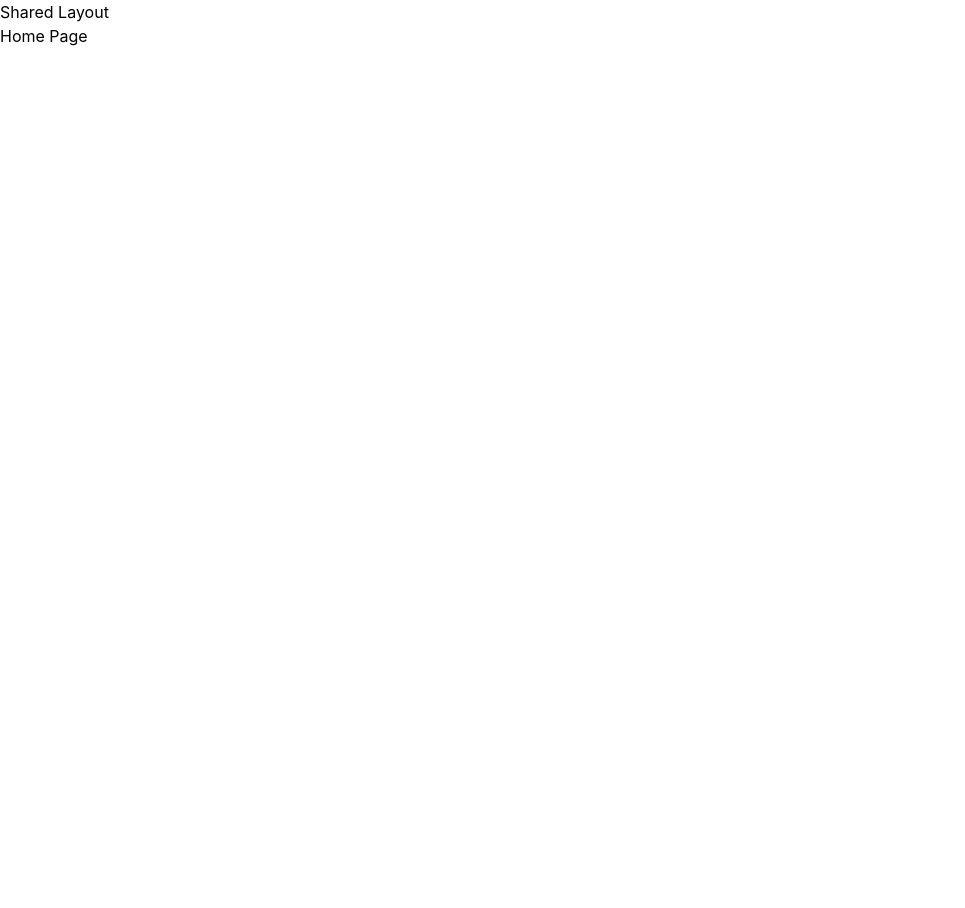
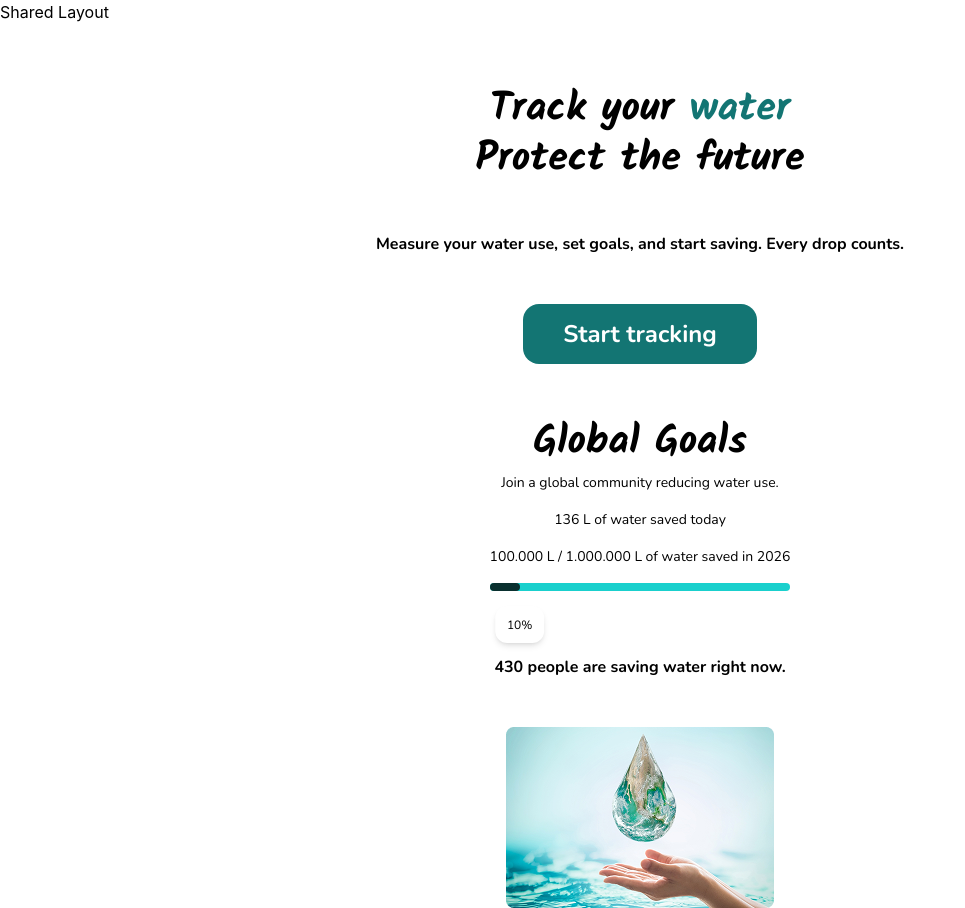
Before and after one commit to JonathanTWD/SustainableIsland2026, a React (Vite) app in the folder frontend/: page / in a window 1280 px wide. Shown: the whole page, without its empty margins (0-965 px from the left). Before the commit the page ends 800 px from the top, so only its background shows below. Built offline with nearby package versions, Linux system fonts and the light colour scheme.

Commit message:
homepage

```diff
--- a/frontend/src/Router/Routing.tsx
+++ b/frontend/src/Router/Routing.tsx
@@ -1,9 +1,10 @@
 import { BrowserRouter, Route, Routes, Outlet } from "react-router";
-import { HomePage } from "../pages/HomePageView";
+import HomePage from "../pages/HomePageView";
 import { ProfilePage } from "../pages/ProfilePageView";
 import { CalculatorPage } from "../pages/CalculatorPageView";
 import { InformationPage } from "../pages/InformationPageView";
 import LoginPage from "../pages/LoginPageView";
+import SignupPage from "../pages/SignUpPageView";
 
 const Layout = () => {
   return (
@@ -24,6 +25,8 @@ export const Routing = () => {
           <Route path="calculator" element={<CalculatorPage />} />
           <Route path="information" element={<InformationPage />} />
           <Route path="login" element={<LoginPage />} />
+          <Route path="signup" element={<SignupPage />} />
+          <Route path="home" element={<HomePage />} />
         </Route>
       </Routes>
     </BrowserRouter>
--- /dev/null
+++ b/frontend/src/component/HomePageComponents/Goals.tsx
@@ -0,0 +1,32 @@
+import ProgressBar from "./ProgressBar";
+
+interface GoalsProps {
+    WaterSavedToday ?: number;
+    WaterSavedTotal ?: number;
+    Goal ?: number;
+    Users ?: number;
+}
+
+const Goals = (GoalsProps: GoalsProps) => {
+    return (
+        <>
+        <div className="flex flex-col items-center">
+            <h2 className="font-kalam font-bold text-[40px]">
+                Global Goals
+            </h2>
+            <div className="flex flex-col gap-4 items-center font-nunito font-medium text-[14px]">
+                <p>Join a global community reducing water use.</p>
+                <p>136 L of water saved today</p>
+                <p>100.000 L / 1.000.000 L  of water saved in 2026</p>
+                <ProgressBar />
+                <p className="font-nunito font-bold text-[16px] mt-12">
+                    430 people are saving water right now.
+                </p>
+            </div>
+
+        </div>
+        </>
+    );
+}
+
+export default Goals;
--- /dev/null
+++ b/frontend/src/component/HomePageComponents/ProgressBar.tsx
@@ -0,0 +1,32 @@
+
+interface ProgressBarProps {
+    percentage?: number;
+}
+
+const ProgressBar = ({ percentage = 10 }: ProgressBarProps) => {
+    return (
+        <div className="relative w-full">
+            <div className="w-full h-2 bg-primary rounded-full relative">
+                <div
+                    className="absolute left-0 top-0 h-full bg-secondary rounded-full"
+                    style={{ width: `${percentage}%` }}
+                />
+            </div>
+            {/* Percentage label */}
+            <div className="absolute mt-2 flex flex-col items-center"
+                style={{ left: `${percentage}%`, transform: "translateX(-50%)" }}
+            >
+                {/* Arrow */}
+                <div className="w-0 h-0 border-l-8 border-r-8 border-b-8 border-l-transparent border-r-transparent border-b-white" />
+                {/* Card */}
+                <div className="-mt-px bg-white rounded-xl shadow-md px-3 py-2">
+                    <span className="font-nunito font-medium text-[12px]">
+                        {percentage}%
+                    </span>
+                </div>
+            </div>
+        </div>
+    );
+};
+
+export default ProgressBar;
--- a/frontend/src/components/Button.tsx
+++ b/frontend/src/components/Button.tsx
@@ -1,8 +1,18 @@
 
+interface ButtonProps {
+    text: string;
+    onClick: () => void;
+}
 
-const Button = () => {
+const Button = (props: ButtonProps) => {
     return (
         <>
+        <button
+            className="bg-primary text-[32px] font-nunito font-medium w-full py-2.5 flex items-center justify-center rounded-2xl"
+            onClick={props.onClick}
+        >
+            {props.text}
+        </button>
         </>
     );
 }
--- a/frontend/src/components/InputField.tsx
+++ b/frontend/src/components/InputField.tsx
@@ -1,5 +1,3 @@
-
-
 
 interface InputFieldProps {
     type?: string;
@@ -12,7 +10,7 @@ const InputField = ({ type = "text", placeholder = "" }: InputFieldProps) => {
         <input
             type={type}
             placeholder={placeholder}
-            className="border-2 border-[#0A302F] font-nunito text-2xl placeholder-[#0A302F] rounded-2xl px-4 py-3 focus:none"
+            className="border-2 border-secondary font-nunito text-2xl placeholder-secondary rounded-2xl px-4 py-3 focus:none"
         />
         </>
     );
--- a/frontend/src/index.css
+++ b/frontend/src/index.css
@@ -3,4 +3,9 @@
 @theme {
   --font-kalam: 'Kalam', cursive;
   --font-nunito: 'Nunito', sans-serif;
+
+  --color-primary: #1AD0CD;
+  --color-secondary: #0A302F;
+  --color-accent: #A5FFFE;
+  --color-medium: #137573;
 }
--- a/frontend/src/pages/HomePageView.tsx
+++ b/frontend/src/pages/HomePageView.tsx
@@ -1,8 +1,32 @@
-export const HomePage = () => {
+import Goals from "../component/HomePageComponents/Goals";
+import waterImg from "../assets/water.png";
+
+
+const HomePage = () => {
 
     return (
-        <div>
-            <h1>Home Page</h1>
+        <>
+        <div className="mx-6 mt-15 flex flex-col gap-12 items-center">
+            <div className="flex flex-col items-center">
+                <h1 className="font-kalam font-bold text-[40px] leading-tight">
+                    Track your <span className="text-medium">water</span>
+                </h1>
+                <h1 className="font-kalam font-bold text-[40px] leading-tight">
+                    Protect the future
+                </h1>
+            </div>
+            <p className="font-nunito font-bold text-[16px] flex justify-center text-center">
+                Measure your water use, set goals, and start saving. Every drop counts.
+            </p>
+            <button className="font-nunito font-semibold text-[24px] bg-medium text-white rounded-2xl px-10 py-3">
+                Start tracking
+            </button>
+            <Goals />
+
+            <img src={waterImg} alt="Earth droplet"/>
         </div>
-    )
-}
+        </>
+    );
+};
+
+export default HomePage;
--- a/frontend/src/pages/signup.tsx
+++ /dev/null
@@ -1,60 +0,0 @@
-import ToggleSwitch from "../components/ToggleSwitch";
-
-
-const signup = () => {
-    return (
-        <>
-        <div className="px-6 py-15 flex flex-col gap-12">
-            {/* Welcome banner */}
-            <h1 className="text-[#0A302F] font-kalam font-bold text-[40px]">
-                Welcome
-            </h1>
-            {/* Input fields */}
-            <span className="text-[#0A302F] font-nunito text-[24px] font-bold">
-                Create account
-            </span>
-            <div className="flex flex-col gap-6">
-                <input
-                    type="text"
-                    placeholder="Username"
-                    className="border-2 border-[#0A302F] font-nunito text-2xl placeholder-[#0A302F] rounded-2xl px-4 py-3 focus:none"
-                />
-                <input
-                    type="text"
-                    placeholder="Email"
-                    className="border-2 border-[#0A302F] font-nunito text-2xl placeholder-[#0A302F] rounded-2xl px-4 py-3 focus:none"
-                />
-                <input
-                    type="password"
-                    placeholder="Password"
-                    className="border-2 border-[#0A302F] font-nunito text-2xl placeholder-[#0A302F] rounded-2xl px-4 py-3 focus:none"
-                />
-            </div >
-            {/* Buttons */}
-            <div className="flex-col gap-2.5">
-                <button className="bg-[#1AD0CD] text-[32px] font-nunito font-medium w-full py-2.5 flex items-center justify-center rounded-2xl hover:bg-[#A5FFFE]">
-                    Sign Up
-                </button>
-                <div className="flex items-center gap-5 my-2.5">
-                    <div className="grow border-t border-[#0A302F] "></div>
-                    <span className="text-[#0A302F] font-kalam text-[20px]">
-                        Or
-                    </span>
-                    <div className="grow border-t border-[#0A302F]"></div>
-                </div>
-                <button className="bg-[#1AD0CD] text-[32px] font-nunito font-medium w-full py-2.5 flex items-center justify-center rounded-2xl hover:bg-[#A5FFFE]">
-                    Log in
-                </button>
-            </div>
-            {/* Dark mode Toggle */}
-            <div className="flex flex-col w-full items-center">
-                <span className="font-nunito text-[16px] text-[#0A302F] font-medium">
-                    Dark mode
-                </span>
-                <ToggleSwitch />
-            </div>
-        </div>
-        </>
-    );
-};
-export default signup;
```
Also changed, not shown: frontend/src/pages/LoginPageView.tsx (+16 -21 lines), frontend/src/pages/SignUpPageView.tsx (renamed from frontend/src/pages/login.tsx, +21 -13 lines), frontend/src/assets/water.png (added).
